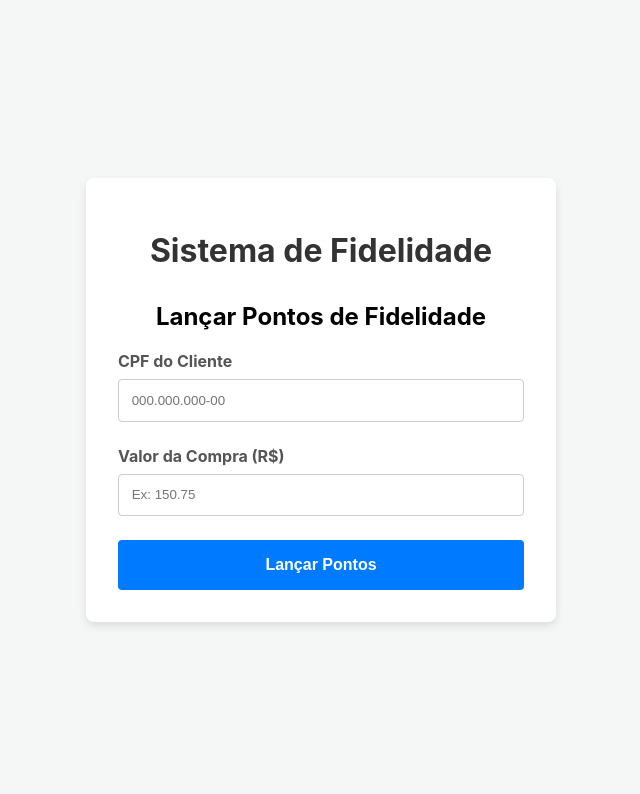
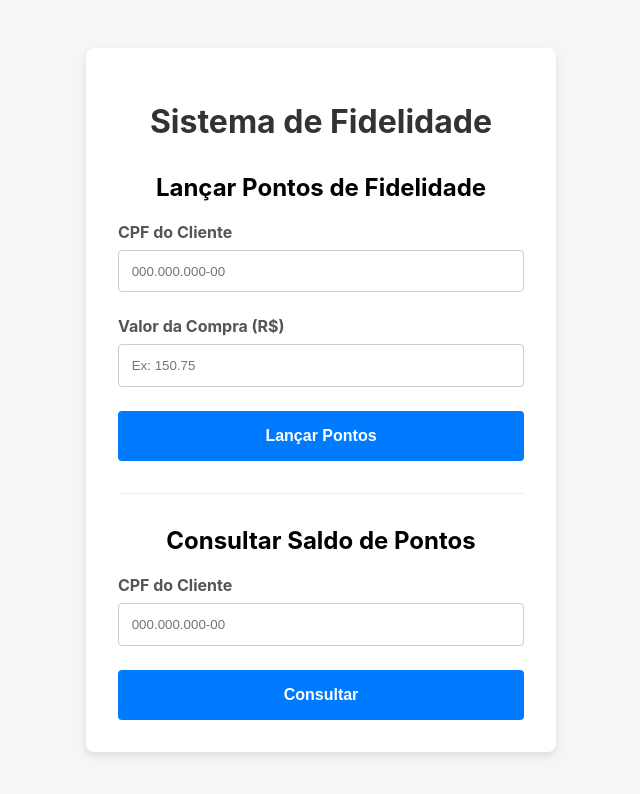
Before and after one commit to Guilherme-LTS/Sistema-de-Fidelidade, a React (Create React App) app in the folder frontend/: page / in a window 1280 px wide. Shown: the top 794 px of the page, without its empty margins (351-991 px from the left). Built offline with nearby package versions, Linux system fonts and the light colour scheme.

Commit message:
Added the new function, to GET the avaliable points from the database using the methof GET

```diff
--- a/frontend/src/App.css
+++ b/frontend/src/App.css
@@ -97,3 +97,23 @@ button:disabled {
   font-size: 1rem; /* Exemplo: alterar o tamanho da fonte */
   padding: 15px; /* Exemplo: aumentar o espaçamento interno */
 }
+
+/* frontend/src/App.css */
+hr {
+  border: none;
+  border-top: 1px solid #eee;
+  margin: 2rem 0;
+}
+
+.resultado-consulta {
+  margin-top: 1.5rem;
+  padding: 1rem;
+  border: 1px solid #ddd;
+  border-radius: 4px;
+  text-align: left;
+  background-color: #f9f9f9;
+}
+
+.resultado-consulta h3 {
+  margin-top: 0;
+}
--- a/frontend/src/App.js
+++ b/frontend/src/App.js
@@ -1,6 +1,7 @@
 // frontend/src/App.js
 import React from 'react';
 import TransacaoForm from './components/TransacaoForm';
+import ConsultaSaldo from './components/ConsultaSaldo';
 import { ToastContainer } from 'react-toastify';
 import 'react-toastify/dist/ReactToastify.css';
 import './App.css';
@@ -13,6 +14,8 @@ function App() {
       </header>
       <main>
         <TransacaoForm />
+        <hr />
+        <ConsultaSaldo />
       </main>
       <ToastContainer
         position="top-right"
--- /dev/null
+++ b/frontend/src/components/ConsultaSaldo.js
@@ -0,0 +1,81 @@
+// frontend/src/components/ConsultaSaldo.js
+import React, { useState } from 'react';
+import { toast } from 'react-toastify';
+
+function ConsultaSaldo() {
+  const [cpf, setCpf] = useState('');
+  const [cliente, setCliente] = useState(null); // Para guardar os dados do cliente encontrado
+  const [carregando, setCarregando] = useState(false);
+
+  const formatarCPF = (valor) => {
+    // Reutilizando a mesma lógica de formatação
+    return valor.replace(/\D/g, '')
+                 .replace(/(\d{3})(\d)/, '$1.$2')
+                 .replace(/(\d{3})(\d)/, '$1.$2')
+                 .replace(/(\d{3})(\d{1,2})$/, '$1-$2');
+  };
+
+  const handleCpfChange = (e) => {
+    setCpf(formatarCPF(e.target.value));
+  };
+
+  const handleConsulta = async (event) => {
+    event.preventDefault();
+    setCarregando(true);
+    setCliente(null); // Limpa resultados anteriores
+
+    const cpfLimpo = cpf.replace(/\D/g, '');
+
+    try {
+      const response = await fetch(`http://localhost:3001/clientes/${cpfLimpo}`);
+      const data = await response.json();
+
+      if (!response.ok) {
+        throw new Error(data.error);
+      }
+
+      setCliente(data); // Guarda os dados do cliente no estado
+      toast.success("Cliente encontrado!");
+
+    } catch (error) {
+      setCliente(null);
+      toast.error(error.message);
+    } finally {
+      setCarregando(false);
+    }
+  };
+
+  return (
+    <div className="consulta-container">
+      <h2>Consultar Saldo de Pontos</h2>
+      <form onSubmit={handleConsulta}>
+        <div className="form-group">
+          <label htmlFor="cpf-consulta">CPF do Cliente</label>
+          <input
+            type="text"
+            id="cpf-consulta"
+            value={cpf}
+            onChange={handleCpfChange}
+            placeholder="000.000.000-00"
+            maxLength="14"
+            required
+          />
+        </div>
+        <button type="submit" disabled={carregando}>
+          {carregando ? 'Consultando...' : 'Consultar'}
+        </button>
+      </form>
+
+      {/* Área para exibir o resultado */}
+      {cliente && (
+        <div className="resultado-consulta">
+          <h3>Dados do Cliente</h3>
+          <p><strong>CPF:</strong> {formatarCPF(cliente.cpf)}</p>
+          <p><strong>Pontos:</strong> {cliente.pontos_totais}</p>
+        </div>
+      )}
+    </div>
+  );
+}
+
+export default ConsultaSaldo;
```
Also changed, not shown: 1 other file (tests, documents, lock files or other folders).
